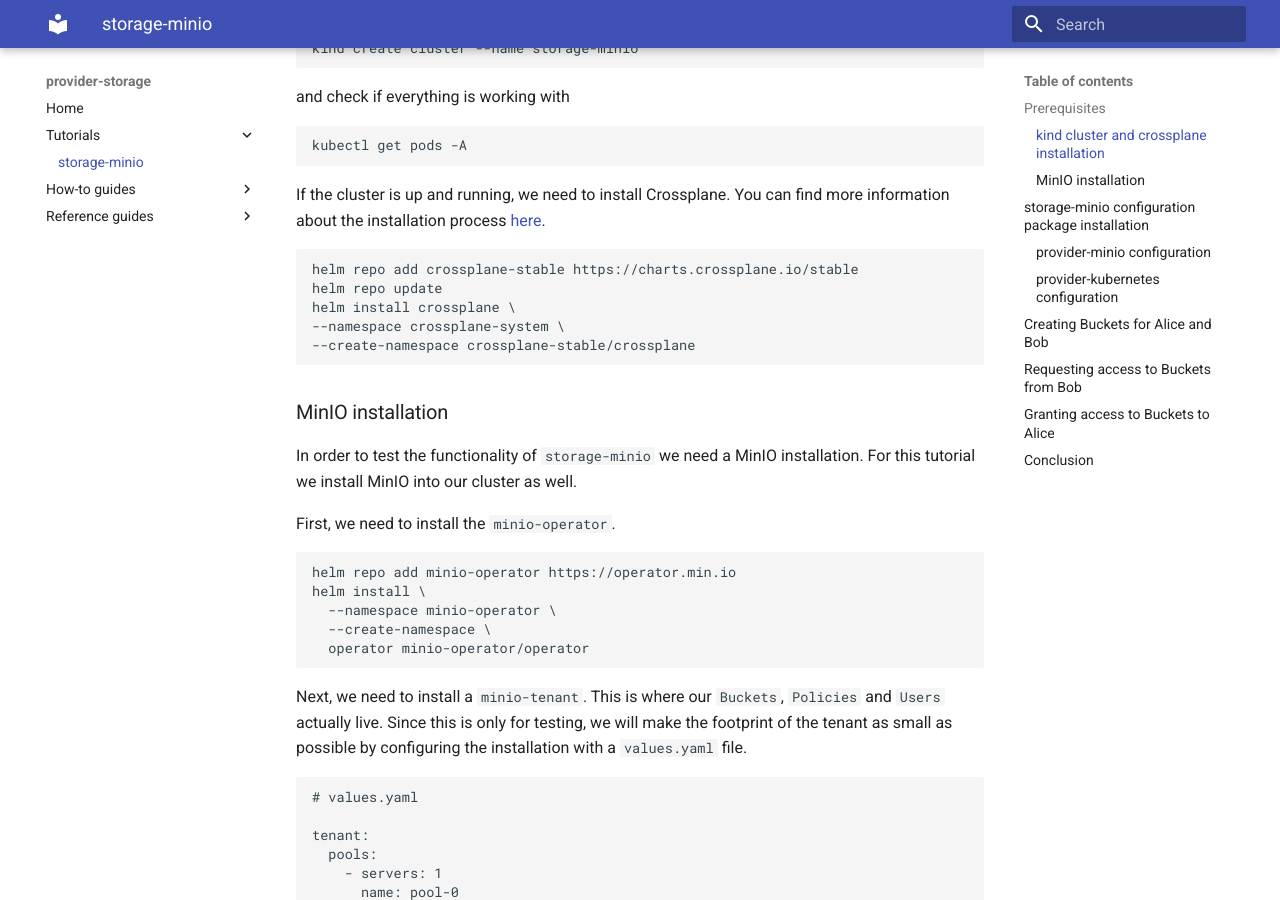
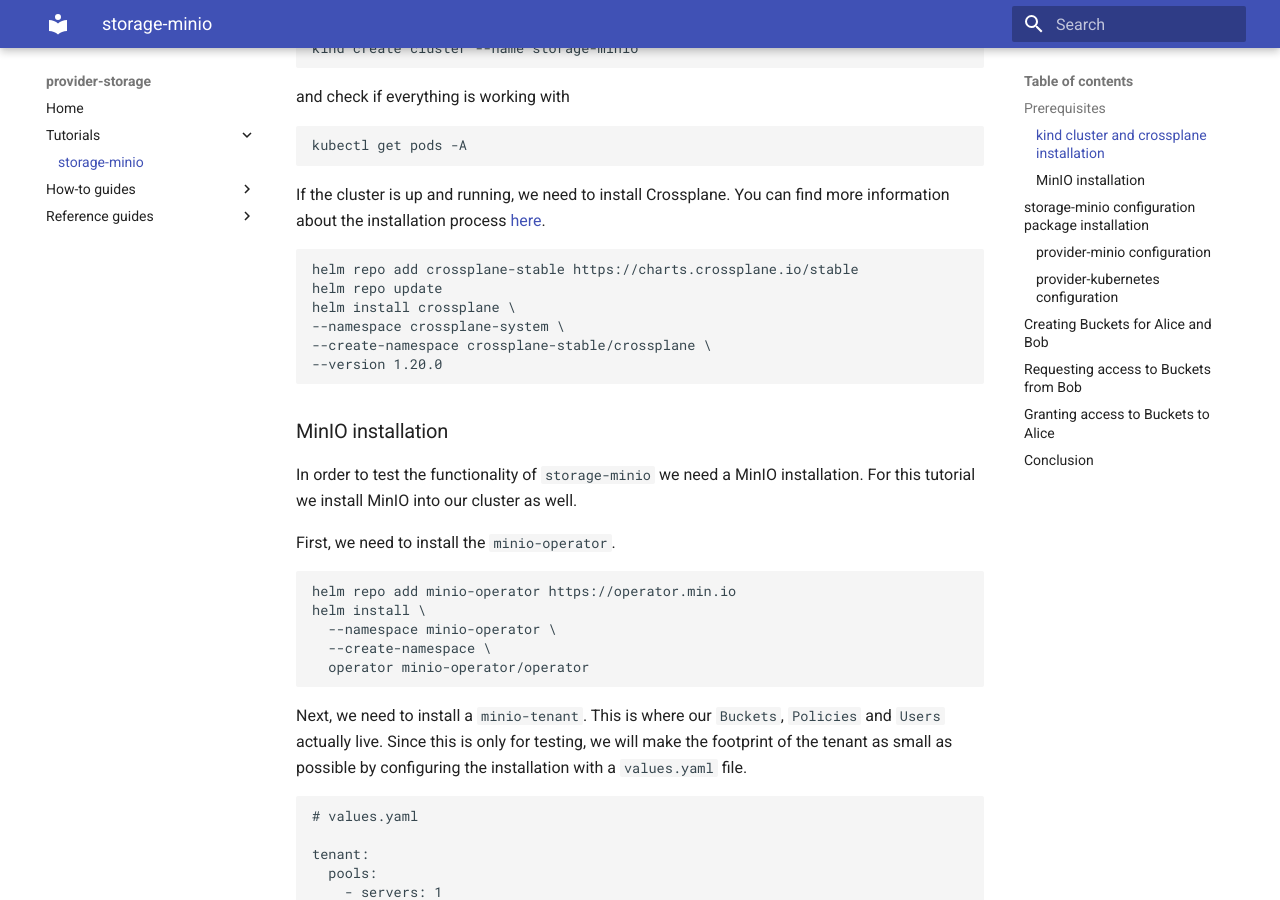
Before and after one commit to versioneer-tech/provider-storage, an MkDocs documentation site: the page built from docs/tutorials/storage-minio.md, in a window 1280 px wide and 900 px high, scrolled down 541 px. Built offline with MkDocs 1.6.1 and Material for MkDocs 9.7.7, drawn with Linux system fonts in a browser that asks for light colours; the version menu is left out.

Commit message:
Add --version flag to Crossplane Helm install
Since Crossplane has been updated to Version 2.0, the stable channel
points to this version and so we needed to specify it in order for the
tutorial to work.

Closes #25.

````diff
--- a/docs/tutorials/storage-minio.md
+++ b/docs/tutorials/storage-minio.md
@@ -27,7 +27,8 @@
 helm repo update
 helm install crossplane \
 --namespace crossplane-system \
---create-namespace crossplane-stable/crossplane
+--create-namespace crossplane-stable/crossplane \
+--version 1.20.0
 ```
 
 ### MinIO installation
````
